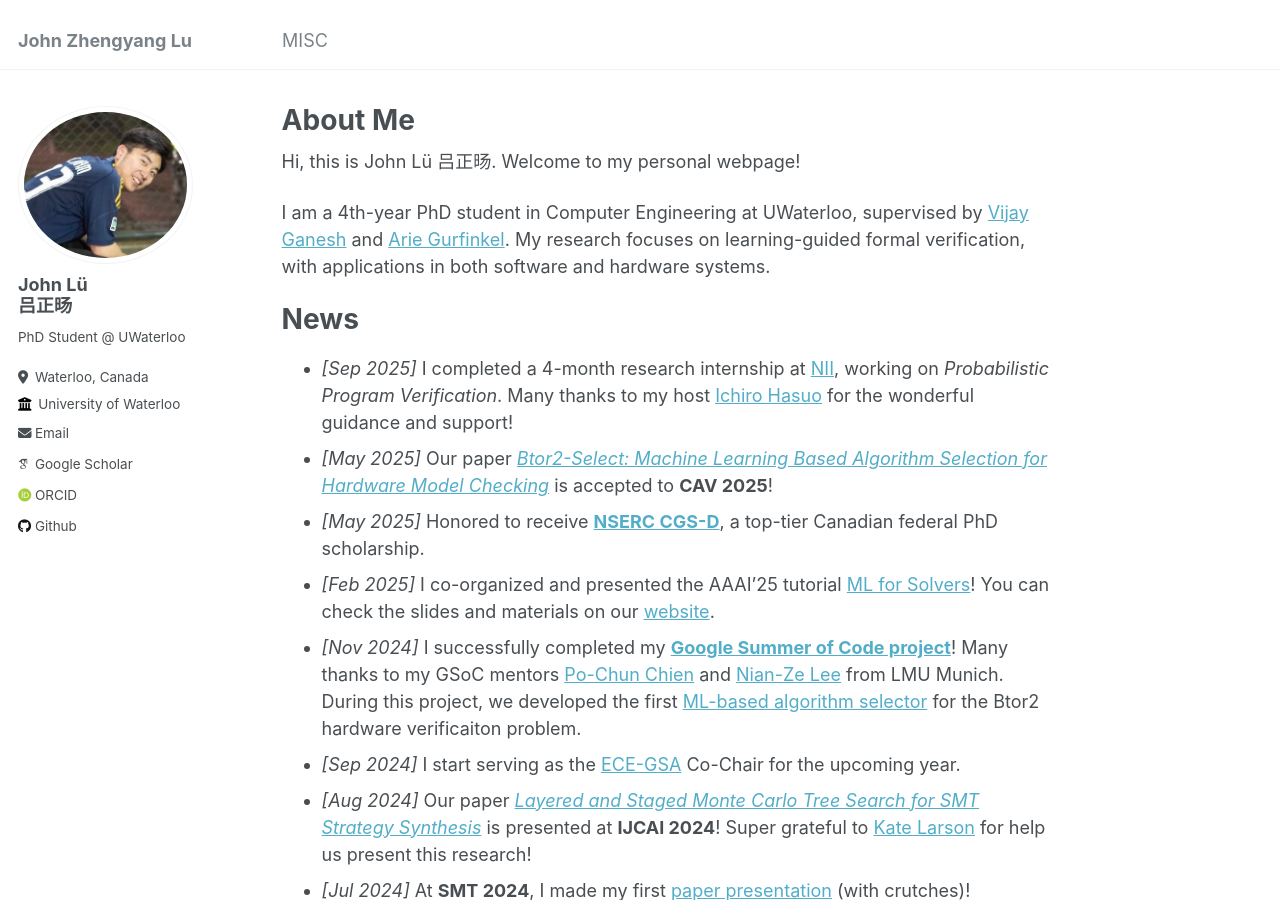
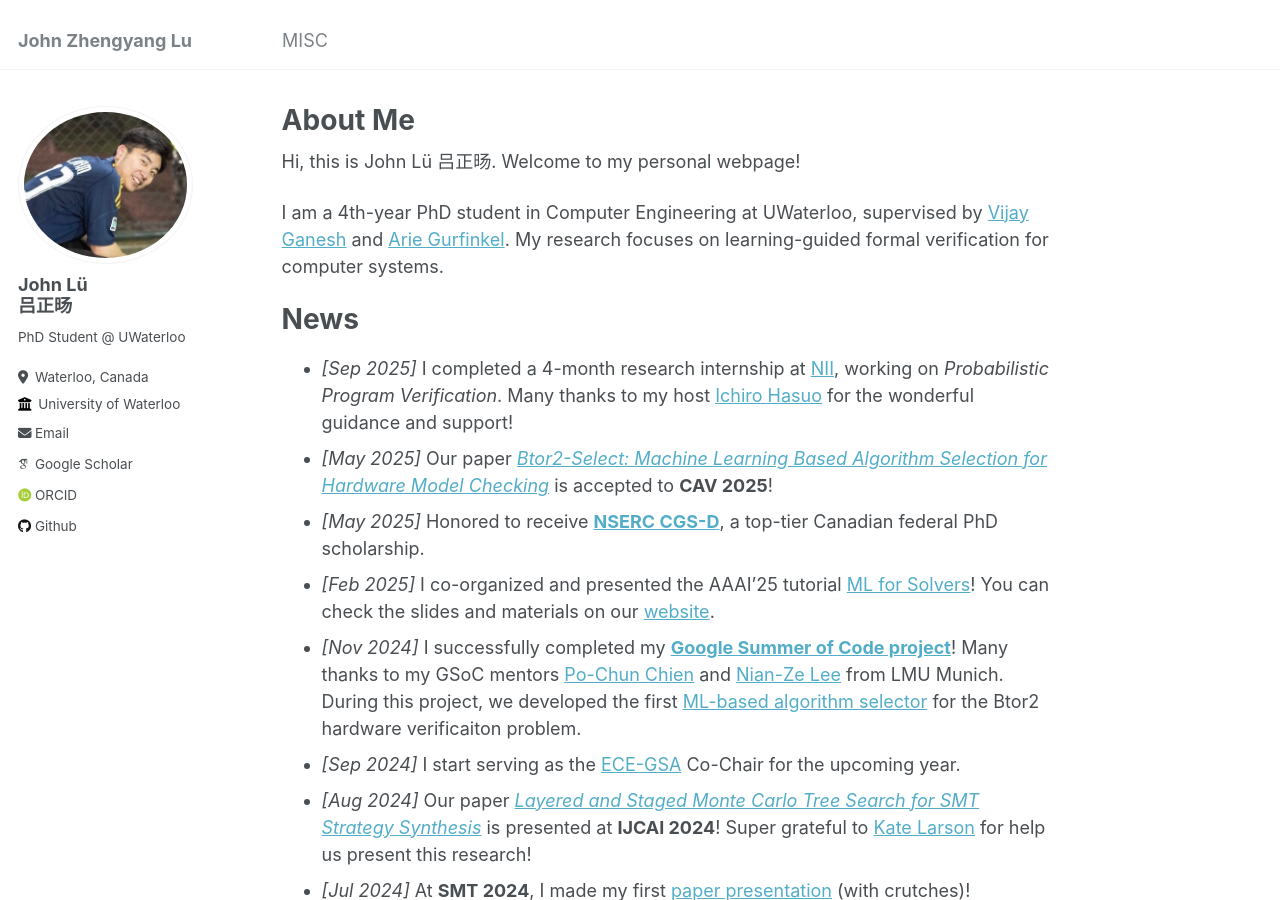
Before and after one commit to JohnLyu2/johnlyu2.github.io, a Jekyll site: the page built from _pages/about.md, in a window 1280 px wide and 900 px high. Built offline with Jekyll 4.4.1, drawn with Linux system fonts in a browser that asks for light colours; some web fonts are replaced.

Commit message:
minor wording change

```diff
--- a/_pages/about.md
+++ b/_pages/about.md
@@ -10,7 +10,7 @@ redirect_from:
 Hi, this is John Lü 吕正旸. Welcome to my personal webpage!
 
 I am a 4th-year PhD student in Computer Engineering at UWaterloo, supervised by
-[Vijay Ganesh](https://vganesh1.github.io/) and [Arie Gurfinkel](https://arieg.bitbucket.io/). My research focuses on learning-guided formal verification, with applications in both software and hardware systems.
+[Vijay Ganesh](https://vganesh1.github.io/) and [Arie Gurfinkel](https://arieg.bitbucket.io/). My research focuses on learning-guided formal verification for computer systems.
 
 <!-- I am also collarbating with [Florin Manea](https://flmanea.blogspot.com/)'s group at the Universty of Göttingen
 and [Dirk Beyer](https://www.sosy-lab.org/)'s group at LMU Munich.  -->
```
